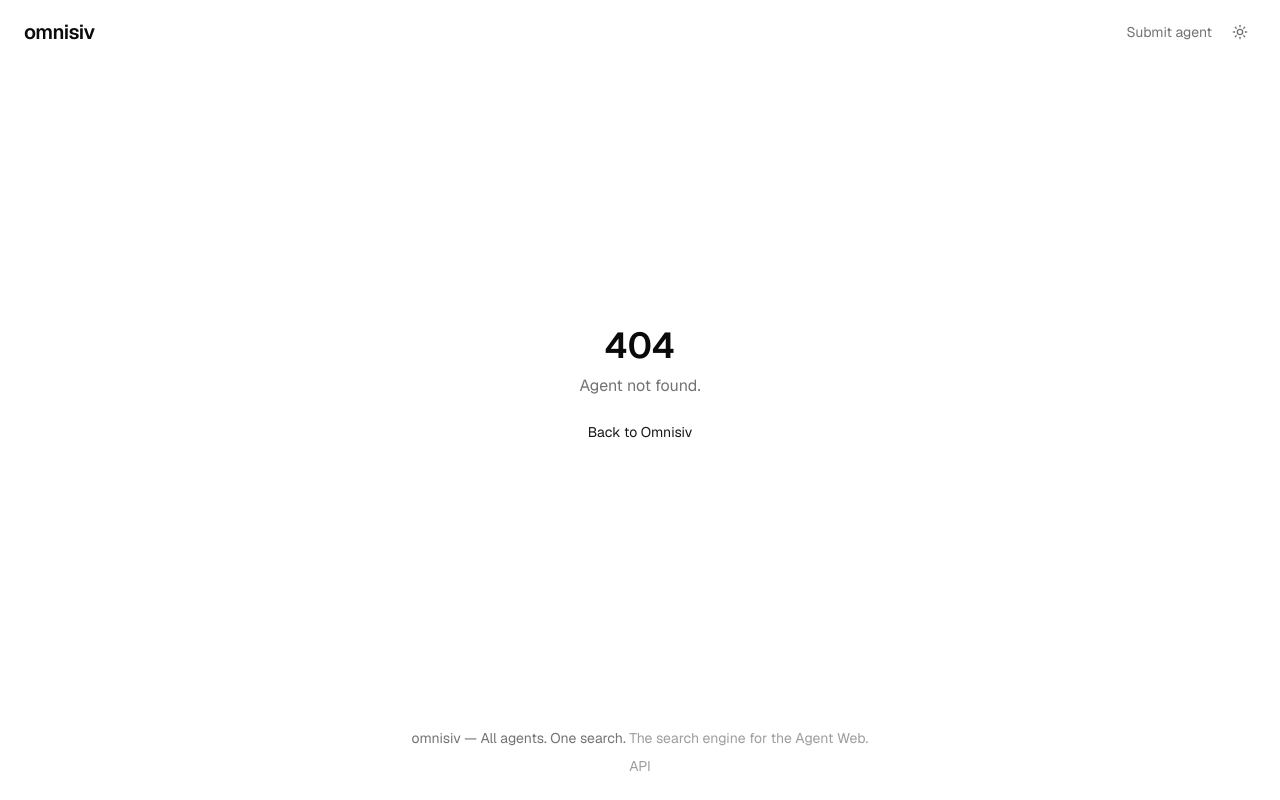
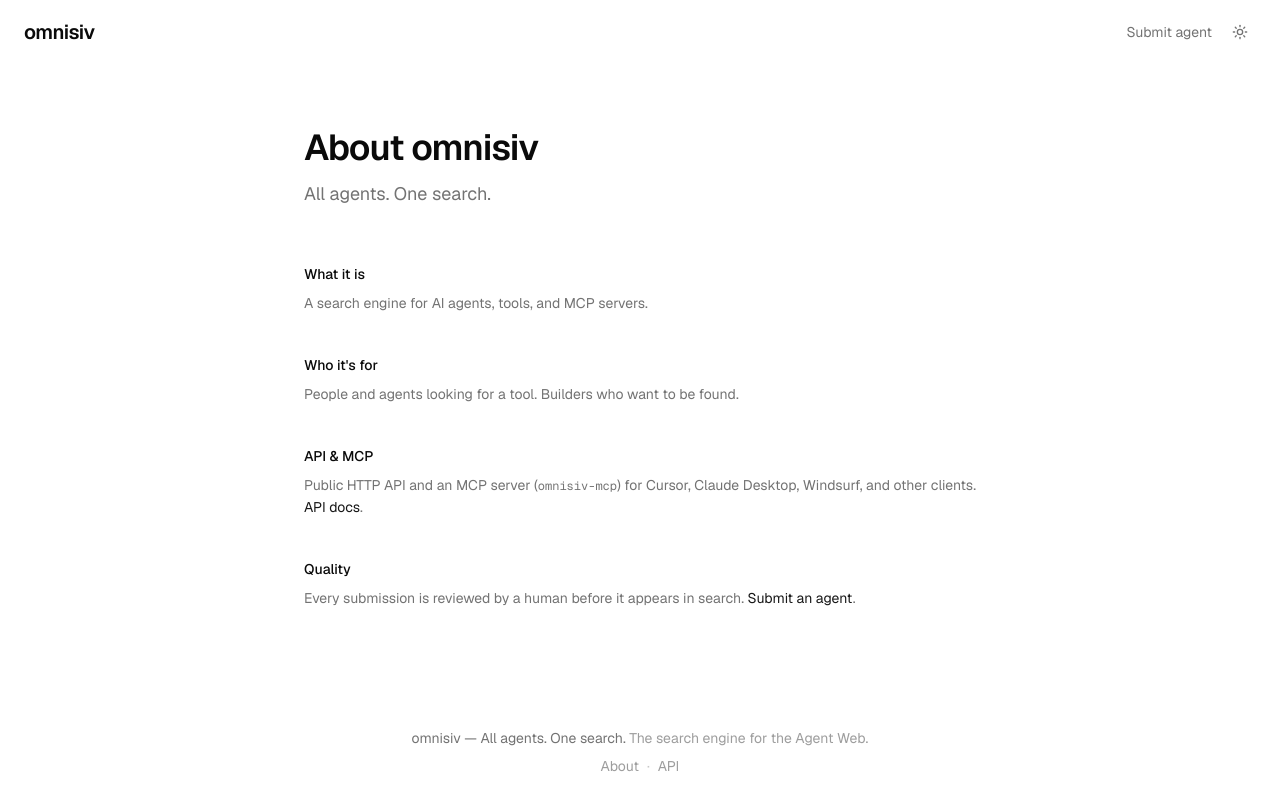
Before and after one commit to swiftsellai-ssa/omnisiv, a Next.js app: page /about in a window 1280 px wide. Before the commit this address had no page. Built offline with nearby package versions, Linux system fonts and the light colour scheme.

Commit message:
Add a short About page and footer link.

```diff
--- /dev/null
+++ b/app/about/page.tsx
@@ -0,0 +1,81 @@
+import type { Metadata } from "next";
+import Link from "next/link";
+
+import { Footer } from "@/components/layout/Footer";
+import { Header } from "@/components/layout/Header";
+
+export const metadata: Metadata = {
+  title: "About",
+  description: "All agents. One search. What omnisiv is, who it’s for, and how listing works.",
+};
+
+export default function AboutPage() {
+  return (
+    <div className="flex min-h-dvh flex-col">
+      <Header />
+      <main className="flex-1 px-6 py-16">
+        <div className="mx-auto max-w-2xl">
+          <div className="space-y-3">
+            <h1 className="text-3xl font-semibold tracking-tight sm:text-4xl">
+              About omnisiv
+            </h1>
+            <p className="text-lg text-muted-foreground">
+              All agents. One search.
+            </p>
+          </div>
+
+          <div className="mt-14 space-y-10 text-sm leading-relaxed text-muted-foreground">
+            <section className="space-y-2">
+              <h2 className="text-sm font-medium text-foreground">What it is</h2>
+              <p>
+                A search engine for AI agents, tools, and MCP servers.
+              </p>
+            </section>
+
+            <section className="space-y-2">
+              <h2 className="text-sm font-medium text-foreground">
+                Who it&apos;s for
+              </h2>
+              <p>
+                People and agents looking for a tool. Builders who want to be
+                found.
+              </p>
+            </section>
+
+            <section className="space-y-2">
+              <h2 className="text-sm font-medium text-foreground">API &amp; MCP</h2>
+              <p>
+                Public HTTP API and an MCP server (
+                <code className="font-mono text-xs">omnisiv-mcp</code>) for
+                Cursor, Claude Desktop, Windsurf, and other clients.{" "}
+                <Link
+                  href="/api-docs"
+                  className="text-primary hover:underline underline-offset-4"
+                >
+                  API docs
+                </Link>
+                .
+              </p>
+            </section>
+
+            <section className="space-y-2">
+              <h2 className="text-sm font-medium text-foreground">Quality</h2>
+              <p>
+                Every submission is reviewed by a human before it appears in
+                search.{" "}
+                <Link
+                  href="/submit"
+                  className="text-primary hover:underline underline-offset-4"
+                >
+                  Submit an agent
+                </Link>
+                .
+              </p>
+            </section>
+          </div>
+        </div>
+      </main>
+      <Footer />
+    </div>
+  );
+}
--- a/app/sitemap.ts
+++ b/app/sitemap.ts
@@ -15,6 +15,11 @@
       lastModified: new Date(),
       changeFrequency: "daily",
       priority: 1,
+    },
+    {
+      url: `${BASE}/about`,
+      changeFrequency: "monthly",
+      priority: 0.5,
     },
     {
       url: `${BASE}/submit`,
--- a/components/layout/Footer.tsx
+++ b/components/layout/Footer.tsx
@@ -11,6 +11,13 @@
       </p>
       <p className="mt-2 text-muted-foreground/70">
         <Link
+          href="/about"
+          className="hover:text-foreground transition-colors underline-offset-4 hover:underline"
+        >
+          About
+        </Link>
+        <span className="px-2 text-muted-foreground/40">·</span>
+        <Link
           href="/api-docs"
           className="hover:text-foreground transition-colors underline-offset-4 hover:underline"
         >
```
